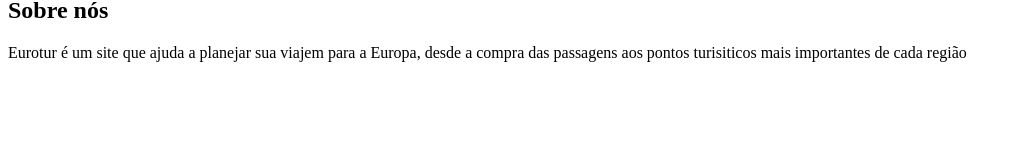
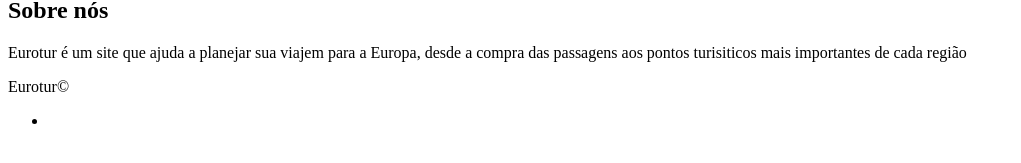
Before and after one commit to AllisonChagas/Talento_cloud_la-os, a plain HTML site: page index.html in a window 1280 px wide. Shown: the part 179-342 px from the top of the page, without its empty margins (0-1021 px from the left). Drawn offline with Linux system fonts and the light colour scheme.

Commit message:
Update index.html

```diff
--- a/index.html
+++ b/index.html
@@ -23,6 +23,10 @@
             importantes de cada região
         </p>
         <footer>
+            <p>Eurotur&copy;</p>
+            <ul>
+                <li></li>
+            </ul>
 
         </footer>
     </main>
```
